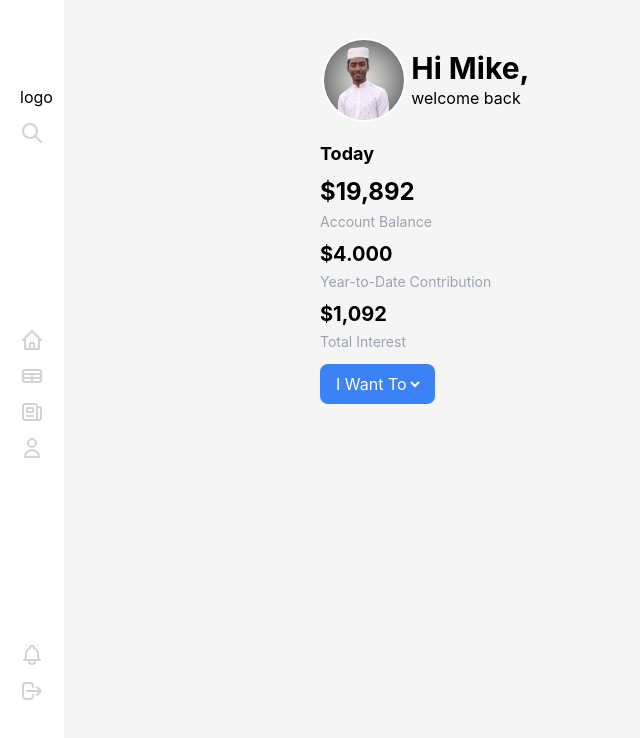
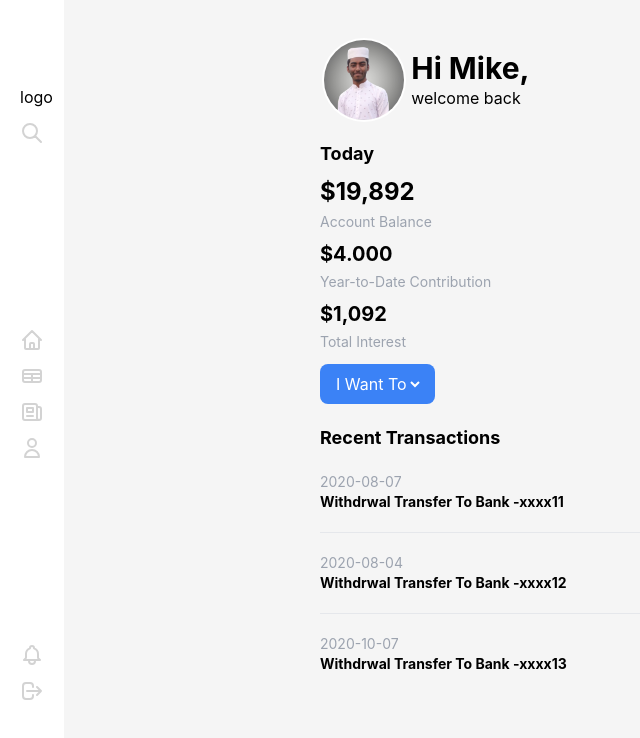
Before and after one commit to mahfuzswaron/user-dashboard, a React (Create React App) app: page / in a window 1280 px wide. Shown: the top 738 px of the page, without its empty margins (0-640 px from the left). Built offline with nearby package versions, Linux system fonts and the light colour scheme.

Commit message:
recent transaction done

```diff
--- a/src/components/sections/Hello_section/HelloSection.js
+++ b/src/components/sections/Hello_section/HelloSection.js
@@ -2,6 +2,7 @@ import React from 'react';
 import user_pic from '../../../../src/user-pic.jpg';
 import Title from '../../shared/Title';
 import SmallText from '../../shared/SmallText';
+import Subtitle from '../../shared/Subtitle';
 
 const HelloSection = () => {
     return (
@@ -39,7 +40,25 @@ const HelloSection = () => {
                     </select>
                 </button>
             </div>
+            {/* ------------------------------- */}
+            <div className='mt-5'>
+                <Title>Recent Transactions</Title>
+                <div className='my-5'>
+                    <SmallText>2020-08-07</SmallText>
+                    <Subtitle>Withdrwal Transfer To Bank -xxxx11</Subtitle>
+                </div>
+                <hr></hr>
+                <div className='my-5'>
+                    <SmallText>2020-08-04</SmallText>
+                    <Subtitle>Withdrwal Transfer To Bank -xxxx12</Subtitle>
+                </div>
+                <hr></hr>
+                <div className='my-5'>
+                    <SmallText>2020-10-07</SmallText>
+                    <Subtitle>Withdrwal Transfer To Bank -xxxx13</Subtitle>
 
+                </div>
+            </div>
 
         </section>
     );
--- a/src/components/shared/Subtitle.js
+++ b/src/components/shared/Subtitle.js
@@ -1,10 +1,10 @@
 import React from 'react';
 
-const Subtitle = () => {
+const Subtitle = ({ children }) => {
     return (
-        <div>
-            <h3>This is Subtitle</h3>
-        </div>
+        <h4 className='text-sm font-bold'>
+            {children}
+        </h4>
     );
 };
 
```
